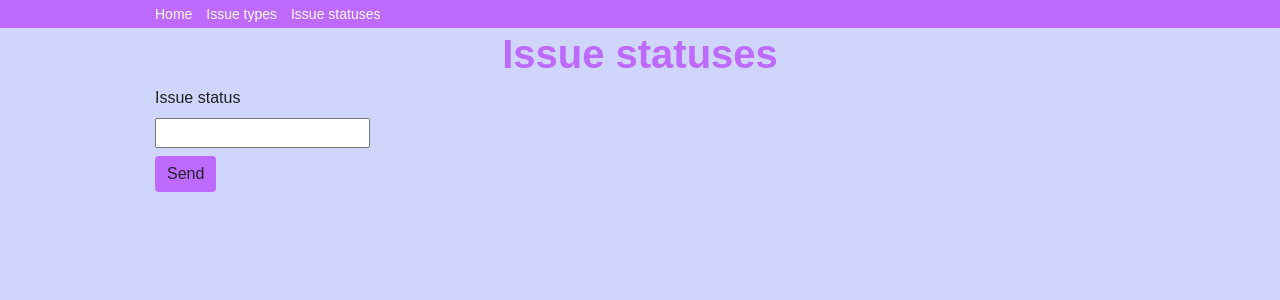
After one commit to obi-1-konobe/issue_tracker, a Django app: page /issue_statuses in a window 1280 px wide. The commit adds this page. Shown: the top 300 px of the page. Run offline with Django 3.2, Linux system fonts and the light colour scheme; data that the repository does not hold is empty; some libraries are stand-ins or nearby versions.

Commit message:
создано представление IssueStatusesView

```diff
--- a/issue_tracker/issue_tracker/urls.py
+++ b/issue_tracker/issue_tracker/urls.py
@@ -23,6 +23,7 @@
     path('', views.IndexView.as_view(), name='index'),
     path('issue/<int:issue_pk>', views.IssueView.as_view(), name='issue'),
     path('issue_types', views.IssueTypesView.as_view(), name='issue_types'),
+    path('issue_statuses', views.IssueStatusesView.as_view(), name='issue_statuses'),
     path('issue_types/create', views.IssueTypeCreateView.as_view(), name='create_issue_type'),
     path('issue_types/<int:issue_type_pk>/update', views.IssueTypeUpdateView.as_view(), name='update_issue_type'),
     path('issue_types/<int:issue_type_pk>/delete', views.IssueTypeDeleteView.as_view(), name='delete_issue_type'),
--- a/issue_tracker/webapp/forms.py
+++ b/issue_tracker/webapp/forms.py
@@ -5,5 +5,13 @@
     name = forms.CharField(
         required=True,
         max_length=50,
-        label='New issue type'
+        label='Issue type'
     )
+
+
+class IssueStatusForm(forms.Form):
+    name = forms.CharField(
+        required=True,
+        max_length=50,
+        label='Issue status'
+    )
--- a/issue_tracker/webapp/templates/base.html
+++ b/issue_tracker/webapp/templates/base.html
@@ -17,6 +17,7 @@
             <ul class="menu">
                 <li><a href="{% url 'index' %}">Home</a></li>
                 <li><a href="{% url 'issue_types' %}">Issue types</a></li>
+                <li><a href="{% url 'issue_statuses' %}">Issue statuses</a></li>
                 {% block menu %}
 
                 {% endblock %}
--- /dev/null
+++ b/issue_tracker/webapp/templates/issue_statuses.html
@@ -0,0 +1,24 @@
+{% extends "base.html" %}
+
+{% block title %}Issue statuses{% endblock %}
+
+{% block content %}
+    <h1>Issue statuses</h1>
+
+    {% for issue_status in issue_statuses %}
+        <div class="card mb-1">
+          <div class="card-header d-flex justify-content-between">
+            <span>{{ issue_status.name }}</span>
+            <div>
+                <a href="#" class="btn btn-primary">Update</a>
+                <a href="#" class="btn btn-primary">Delete</a>
+            </div>
+          </div>
+        </div>
+    {% endfor %}
+
+    <form action="#" method="post">
+        {% include 'partial/form.html' %}
+    </form>
+
+{% endblock %}
--- a/issue_tracker/webapp/views.py
+++ b/issue_tracker/webapp/views.py
@@ -1,8 +1,8 @@
 from django.shortcuts import render, get_object_or_404, redirect
 from django.views.generic import ListView, TemplateView, View
 
-from webapp.models import Issue, IssueType
-from webapp.forms import IssueTypeForm
+from webapp.models import Issue, IssueType, IssueStatus
+from webapp.forms import IssueTypeForm, IssueStatusForm
 
 
 class IndexView(ListView):
@@ -79,3 +79,17 @@
         issue_type = get_object_or_404(IssueType, pk=kwargs['issue_type_pk'])
         issue_type.delete()
         return redirect('issue_types')
+
+
+class IssueStatusesView(ListView):
+    template_name = 'issue_statuses.html'
+    context_object_name = 'issue_statuses'
+
+    def get_queryset(self):
+        return IssueStatus.objects.all()
+
+    def get_context_data(self, *, object_list=None, **kwargs):
+        context = super().get_context_data(**kwargs)
+        form = IssueStatusForm()
+        context['form'] = form
+        return context
```
